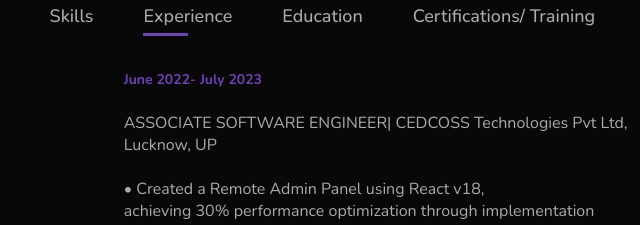
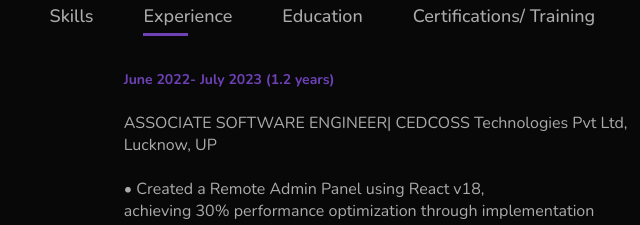
Before and after one commit to supriyaPate1/myPortfolio, a plain HTML site: page index.html in a window 1280 px wide. Both pictures are taken after a click on the element "Experience". Shown: the part 1098-1323 px from the top of the page, 483-1123 px from the left. Drawn offline with nearby package versions, Linux system fonts and the light colour scheme.

Commit message:
Edited experience

```diff
--- a/index.html
+++ b/index.html
@@ -94,7 +94,7 @@
               <ul>
                 <li>
                   <pre>
-                  <span>June 2022- July 2023 </span><br />
+                  <span>June 2022- July 2023 (1.2 years) </span><br />
                   ASSOCIATE SOFTWARE ENGINEER| CEDCOSS Technologies Pvt Ltd,
                   Lucknow, UP
 
```
